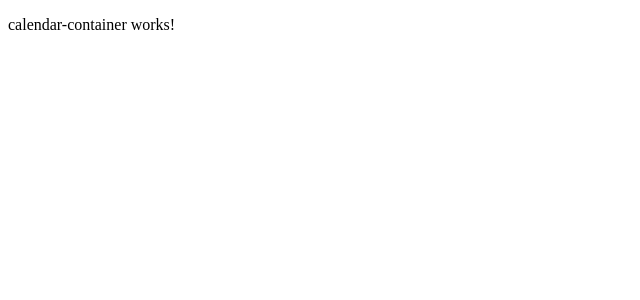
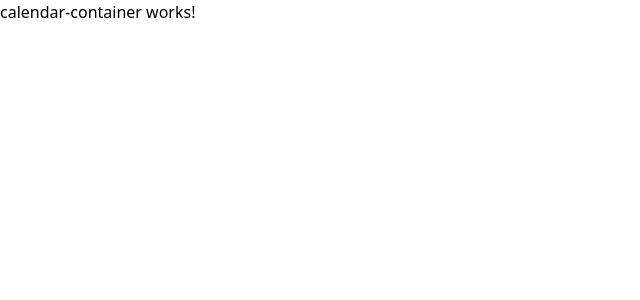
Before and after one commit to hannah-mazri/ng-intlog, an Angular app: page / in a window 1280 px wide. Shown: the top 300 px of the page, without its empty margins (0-640 px from the left). Built offline with nearby package versions, Linux system fonts and the light colour scheme.

Commit message:
added tailwind css

```diff
--- a/angular.json
+++ b/angular.json
@@ -18,8 +18,9 @@
       "prefix": "app",
       "architect": {
         "build": {
-          "builder": "@angular-devkit/build-angular:browser",
+          "builder": "ngx-build-plus:browser",
           "options": {
+            "extraWebpackConfig": "webpack.config.js",
             "outputPath": "dist/ng-intlog",
             "index": "src/index.html",
             "main": "src/main.ts",
@@ -66,8 +67,9 @@
           }
         },
         "serve": {
-          "builder": "@angular-devkit/build-angular:dev-server",
+          "builder": "ngx-build-plus:dev-server",
           "options": {
+            "extraWebpackConfig": "webpack.config.js",
             "browserTarget": "ng-intlog:build"
           },
           "configurations": {
@@ -83,8 +85,9 @@
           }
         },
         "test": {
-          "builder": "@angular-devkit/build-angular:karma",
+          "builder": "ngx-build-plus:karma",
           "options": {
+            "extraWebpackConfig": "webpack.config.js",
             "main": "src/test.ts",
             "polyfills": "src/polyfills.ts",
             "tsConfig": "tsconfig.spec.json",
--- a/src/styles.scss
+++ b/src/styles.scss
@@ -1 +1,6 @@
+@import 'tailwindcss/base';
+
+@import 'tailwindcss/components';
+
+@import 'tailwindcss/utilities';
 /* You can add global styles to this file, and also import other style files */
--- /dev/null
+++ b/tailwind.config.js
@@ -0,0 +1,12 @@
+module.exports = {
+  // mode: 'jit',
+  purge: ['./src/**/*.{html,ts}'],
+  darkMode: false, // or 'media' or 'class'
+  theme: {
+    extend: {},
+  },
+  variants: {
+    extend: {},
+  },
+  plugins: [],
+};
--- /dev/null
+++ b/webpack.config.js
@@ -0,0 +1,21 @@
+module.exports = {
+  module: {
+    rules: [
+      {
+        test: /\.scss$/,
+        loader: 'postcss-loader',
+        options: {
+          postcssOptions: {
+            ident: 'postcss',
+            syntax: 'postcss-scss',
+            plugins: [
+              require('postcss-import'),
+              require('tailwindcss'),
+              require('autoprefixer'),
+            ],
+          },
+        },
+      },
+    ],
+  },
+};
```
Also changed, not shown: package.json (+11 -1 lines), 1 other file (tests, documents, lock files or other folders).
